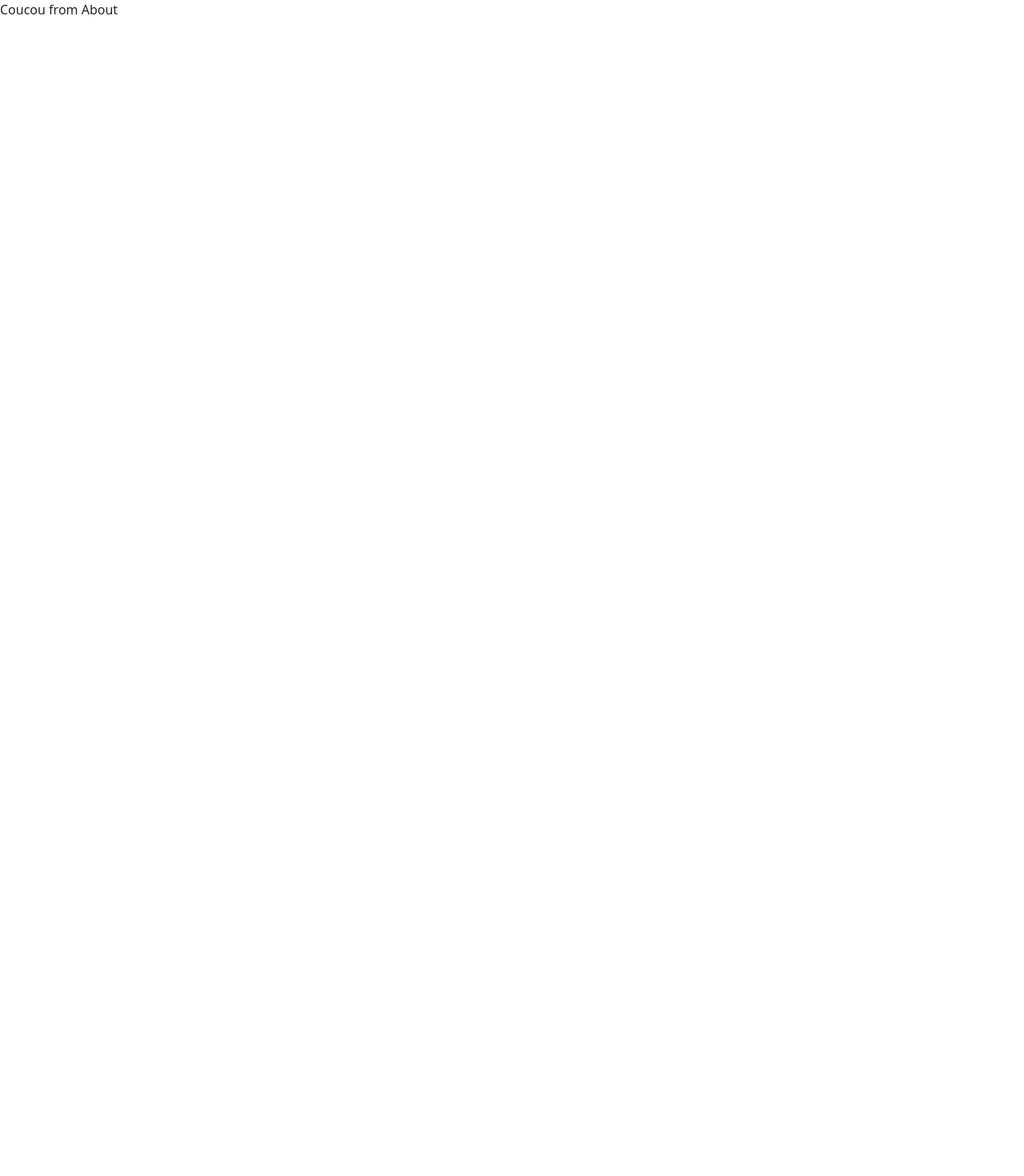
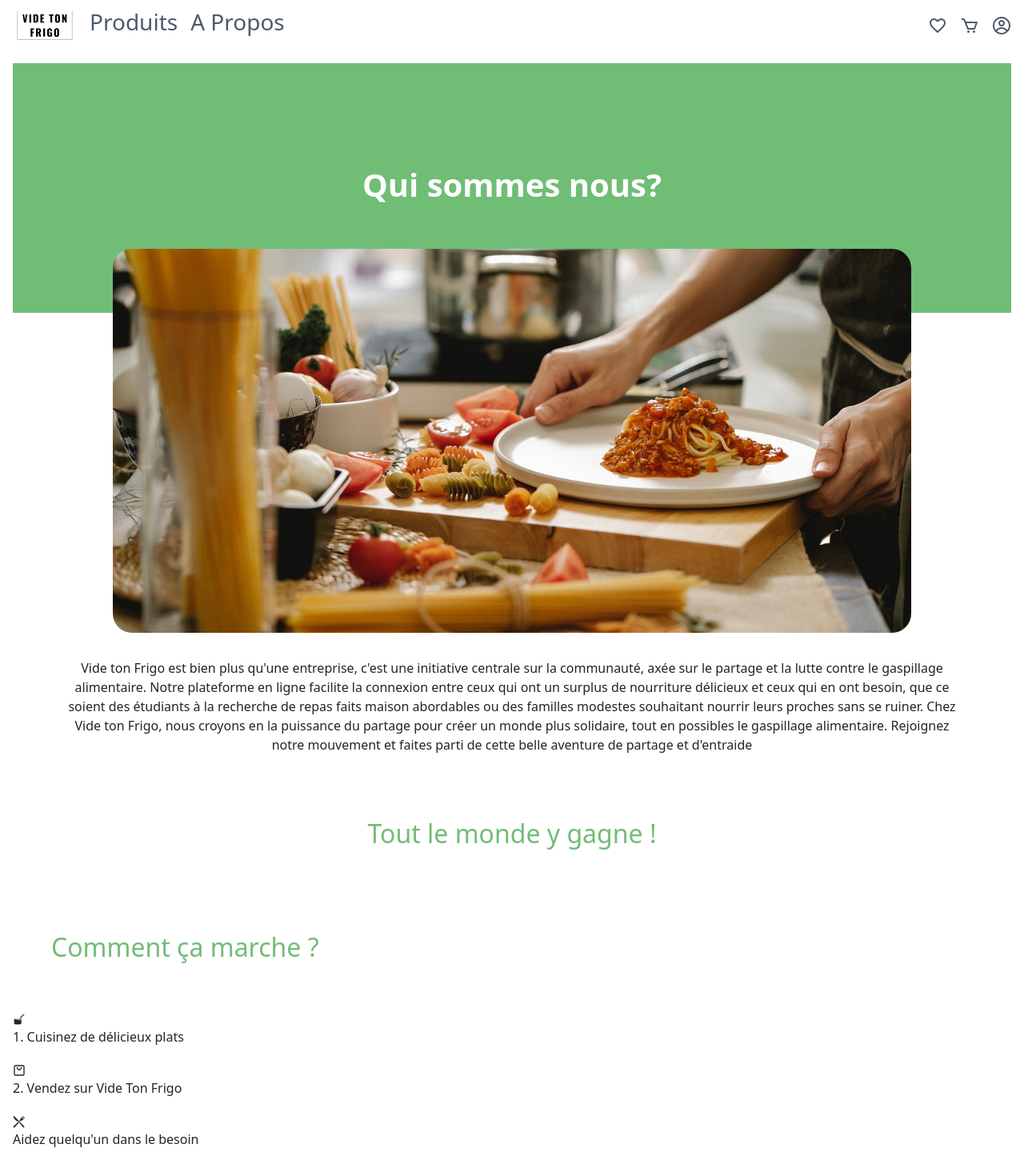
Before and after one commit to Astarose/Vide-ton-frigo, a React (Create React App) app in the folder vide-ton-friog/: page /about in a window 1280 px wide. Shown: the top 1470 px of the page at 80% size. Before the commit the page ends 800 px from the top, so only its background shows below. Built offline with nearby package versions, Linux system fonts and the light colour scheme.

Commit message:
écriture contenu a propos et debut style

```diff
--- a/vide-ton-friog/src/components/Pages/About/About.jsx
+++ b/vide-ton-friog/src/components/Pages/About/About.jsx
@@ -1,11 +1,59 @@
 //About.tsx
+import Footer from "../../Footer/Footer";
+import { GiSaucepan } from 'react-icons/gi';
+import { GiKnifeFork } from 'react-icons/gi';
+import { CgShoppingBag } from 'react-icons/cg';
+import HeaderPage from "../../Header/Header";
+import './about.css';
+
 
 function About() {
     return(
-        <div className="about">
-            <p>
-                Coucou from About
-            </p>
+        <div id="about">
+            <HeaderPage/>
+
+            <div id="mainContent">
+                <div id="mainTitle">
+                    <h1>Qui sommes nous?</h1>
+                </div>
+                <div id="brief">
+                    <img src="./spaghetti-6639970_1280.jpg"/>
+                    <p>
+                        Vide ton Frigo est bien plus qu'une entreprise, c'est une initiative centrale sur la communauté, axée sur le partage et la lutte contre le gaspillage alimentaire. Notre plateforme en ligne facilite la connexion entre ceux qui ont un surplus de nourriture délicieux et ceux qui en ont besoin, que ce soient des étudiants à la recherche de repas faits maison abordables ou des familles modestes souhaitant nourrir leurs proches sans se ruiner. Chez Vide ton Frigo, nous croyons en la puissance du partage pour créer un monde plus solidaire, tout en possibles le gaspillage alimentaire. Rejoignez notre mouvement et faites parti de cette belle aventure de partage et d'entraide
+                    </p>
+                    <h2 id="tagline">Tout le monde y gagne !</h2>
+                </div>
+                <div id="explainations">
+                    <div id="symbols">
+                        <h2 id="tagline">Comment ça marche ?</h2>
+                        <div>
+                            <GiSaucepan/>
+                            <p>1. Cuisinez de délicieux plats</p>
+                        </div>
+                        <div>
+                            <CgShoppingBag/>
+                            <p>2. Vendez sur Vide Ton Frigo</p>
+                        </div>
+                        <div>
+                            <GiKnifeFork/>
+                            <p>Aidez quelqu'un dans le besoin</p>
+                        </div>
+                    </div>
+                    <div id="values">
+                        <h2 id="tagline">Nos valeurs!</h2>
+                        <p>Chez Vide ton Frigo, nos valeurs sont au cœur de tout ce que nous faisons. Nous voulons réduire le gaspillage alimentaire, rendre la nourriture saine plus accessible et encourager le partage. Cette mission a pour but de renforcer la solidarité et l’empathie au sein de la communauté. Ces valeurs permettent la durabilité et l’engagement que nous avons envers cette dernière.</p>
+                        <img src="sandwich-5549852_1280.jpg"/>
+                    </div>
+
+                    <div id="u2">
+                        <h2>Vous aussi !</h2>
+                        <p>Vous aussi rejoignez notre mouvement en partageant vos surplus alimentaires ou contribuant en tant que donateur. Ensemble, nous pouvons faire la différence !</p>
+                    </div>
+
+                </div>
+            </div>
+
+            <Footer/>
         </div>
     )
 }
--- /dev/null
+++ b/vide-ton-friog/src/components/Pages/About/about.css
@@ -0,0 +1,48 @@
+#mainContent{
+    padding: 1rem
+}
+
+h1{
+    color: #fff;
+    font-size: 2.5rem;
+    font-weight: bolder;
+}
+
+h2{
+    color: #70BD76;
+}
+
+#mainTitle{
+    display: flex;
+    justify-content: center;
+    padding: 8rem;
+    background-color: #70BD76;
+}
+
+#brief{
+    display: flex;
+    flex-direction: column;
+    align-items: center;
+}
+
+#brief img{
+    width: 80%;
+    height: 30rem;
+    object-fit: cover;
+    margin: -5rem 0 2rem 0;
+    border-radius: 1.5rem;
+}
+
+#brief p {
+    padding: 0 4rem 1rem 4rem;
+    text-align: center;
+}
+
+#tagline{
+    padding: 3rem;
+}
+
+#symbols img{
+    background-color: #70BD76;
+    padding: 3rem;
+}
```
Also changed, not shown: vide-ton-friog/src/components/Pages/About/sandwich-5549852_1280.jpg (added), vide-ton-friog/src/components/Pages/About/spaghetti-6639970_1280.jpg (added).
